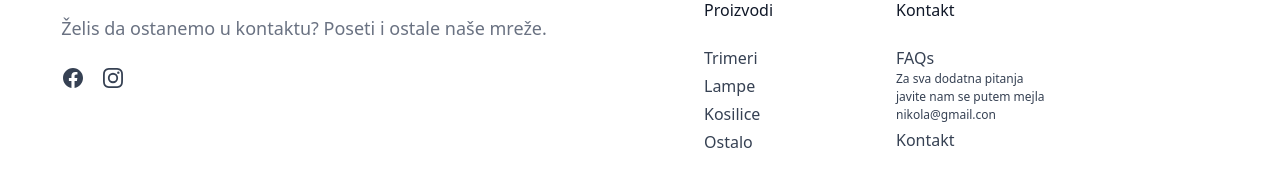
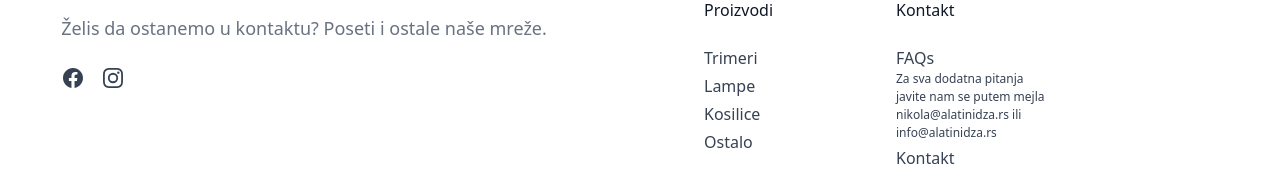
Before and after one commit to mlstom/Nikola, a React (Vite) app in the folder frontend/: page / in a window 1280 px wide. Shown: the part 1654-1846 px from the top of the page. Built offline with nearby package versions, Linux system fonts and the light colour scheme; no server answers.

Commit message:
dodavanje helmeta za sve stranice u rectu

```diff
--- a/frontend/src/components/Footer.jsx
+++ b/frontend/src/components/Footer.jsx
@@ -83,7 +83,7 @@ const Footer = () => {
                             <ul className="mt-6 space-y-1">
                                 <li>
                                     <Link className="text-gray-700 transition hover:text-gray-700/75" to="/kontakt/#faqs"> FAQs </Link>
-                                    <p className='text-gray-700 transition  text-[12px] '>Za sva dodatna pitanja javite nam se putem mejla nikola@gmail.con</p>
+                                    <p className='text-gray-700 transition  text-[12px] '>Za sva dodatna pitanja javite nam se putem mejla nikola@alatinidza.rs ili info@alatinidza.rs</p>
                                 </li>
 
                                 <li>
--- a/frontend/src/pages/Proizvodi.jsx
+++ b/frontend/src/pages/Proizvodi.jsx
@@ -17,6 +17,10 @@ const Proizvodi = () => {
     { id: "Stolice", naziv: "Stolice" },
     { id: "Ostalo", naziv: "Ostalo" },
   ];
+  const podkategorija =[
+    { id: "Sijalice", naziv: "Sijalice" },
+
+  ]
 
   const sortirajProizvode = (proizvodi) => {
     if (selectedSort === "priceAsc") {
```
